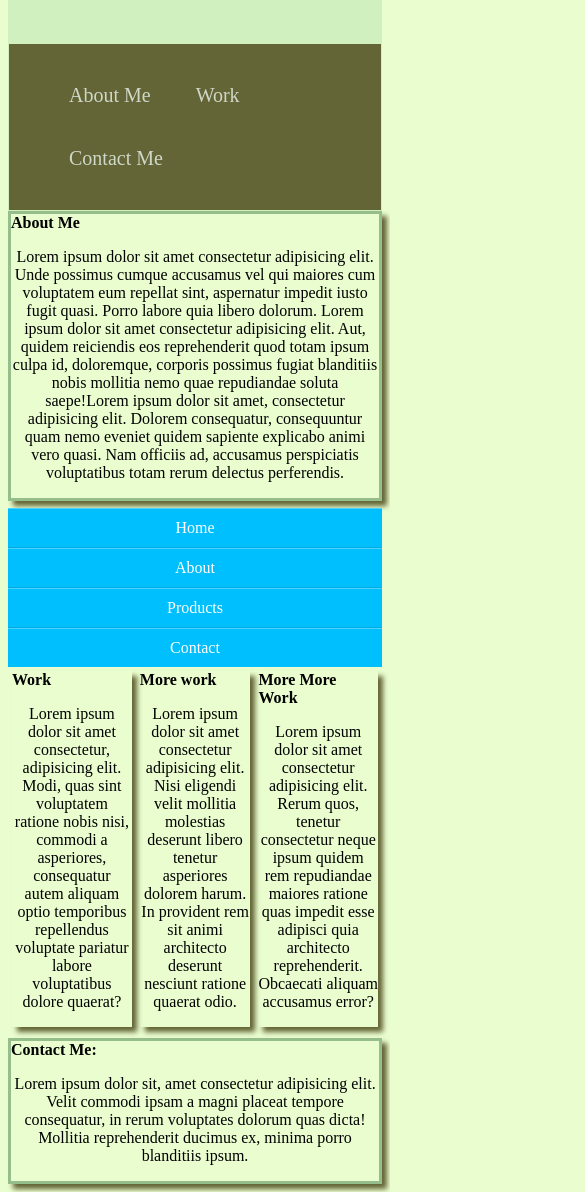
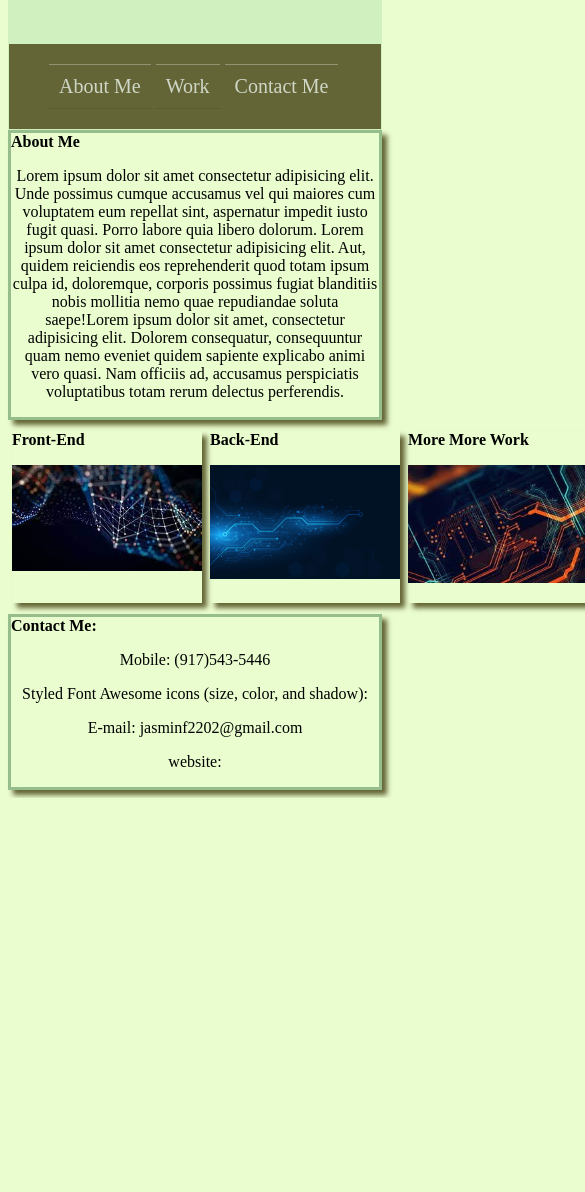
Before and after one commit to Jazzyjz/CSS-challenge022, a plain HTML site: page index.html in a window 390 px wide. Shown: the part 219-1411 px from the top of the page, 585 px wide, since content can reach past the window. After the commit the page ends 1017 px from the top, so only its background shows below. Drawn offline with Linux system fonts and the light colour scheme.

Commit message:
tidy up work

```diff
--- a/assets/style.css
+++ b/assets/style.css
@@ -64,54 +64,36 @@ p {
     background-color:#96BE8C ;
 }
 
-.navigation {
-    display: flex;
-    flex-flow: row wrap;
-    justify-content: flex-end;
-
-    list-style: none;
-    margin: 0;
-    background: deepskyblue;
-  }
-
-.navigation a {
-    text-decoration: none;
-    display: block;
-    padding: 1em;
-    color: white;
-
-}
-
-.navigation a:hover {
-  background: #1565C0;
-}
 
 @media all and (max-width: 800px) {
-  .navigation {
+  nav {
     justify-content: space-around;
   }
 }
 @media all and (max-width: 600px) {
-    .navigation {
+    nav {
       flex-flow: column wrap;
       padding: 0;
     }
-    .navigation a {
+    nav a {
       text-align: center;
       padding: 10px;
       border-top: 1px solid rgba(255, 255, 255,0.3);
       border-bottom: 1px solid rgba(0, 0, 0, 0.1);
     }
-    .navigation li:last-of-type a {
+    nav li:last-of-type a {
       border-bottom: none;
     }
   }
 
 
-
 .info{
     display: flex;
+    justify-content:space-around;
 
+}
+.info img {
+    max-width:190px;
 }
 .info:hover {
     background-color:#96BE8C ;
@@ -120,7 +102,6 @@ p {
 .Work  {
     box-shadow:5px 5px 5px #646536;
     margin: 4px;
-
 }
 .Work:hover {
     background-color:#96BE8C ;
@@ -140,42 +121,13 @@ p {
 .moremore :hover {
     background-color:#96BE8C ;
 }
-#Contact-me{
+footer{
     border-color: #96BE8C ;
     border-style: solid;
     margin-top: 7px;
     box-shadow:5px 5px 5px #646536;
 
 }
-#Contact-me:hover {
+footer:hover {
     background-color:#96BE8C ;
 }
-
-
-h2{
-    font-size: 25px;
-    padding: 50px;
-    margin-top: 10px;
-}
-
-h3{
-    font-size: 25px;
-    padding: 50px;
-    margin-top: 10px;
-}
-
-h4{
-    font-size: 25px;
-    padding: 50px;
-    margin-top: 10px;
-}
-h5{
-    font-size: 25px;
-    padding: 50px;
-    margin-top: 10px;
-}
-h6{
-    font-size: 25px;
-    padding: 50px;
-    margin-top: 10px;
-}
--- a/index.html
+++ b/index.html
@@ -5,6 +5,7 @@
     <meta charset="UTF-8">
     <title>Professional Portfolio-Jasmin</title>
     <link rel="stylesheet" href="./assets/style.css">
+    <link rel="stylesheet" href="https://cdnjs.cloudflare.com/ajax/libs/font-awesome/4.7.0/css/font-awesome.min.css">
   </head>
 
 <body>
@@ -33,37 +34,47 @@
            </p>
       </section>
 
-      <ul class="navigation">
-        <li><a href="#">Home</a></li>
-        <li><a href="#">About</a></li>
-        <li><a href="#">Products</a></li>
-        <li><a href="#">Contact</a></li>
-      </ul>
         <section class="info">
             <section class="Work">
-               <strong>Work</strong>
+               <strong>Front-End</strong>
                  <p>
-                 Lorem ipsum dolor sit amet consectetur, adipisicing elit. Modi, quas sint voluptatem ratione nobis nisi, commodi a asperiores, consequatur autem aliquam optio temporibus repellendus voluptate pariatur labore voluptatibus dolore quaerat?
+                  <img src="./images/techhbgrnd.jpg" alt="Italian Trulli">
                  </p>
             </section>
 
             <section class = "More-work">
-              <strong>More work</strong>
-              <p>Lorem ipsum dolor sit amet consectetur adipisicing elit. Nisi eligendi velit mollitia molestias deserunt libero tenetur asperiores dolorem harum. In provident rem sit animi architecto deserunt nesciunt ratione quaerat odio.</p>
-
+              <strong>Back-End</strong>
+              <p>
+                <img src="./images/anotha1.jpg"
+              </p>
             </section>
 
             <Section class="moremore"> <strong>More More Work</strong>
-              <p>Lorem ipsum dolor sit amet consectetur adipisicing elit. Rerum quos, tenetur consectetur neque ipsum quidem rem repudiandae maiores ratione quas impedit esse adipisci quia architecto reprehenderit. Obcaecati aliquam accusamus error?</p>
+              <p>
+                <img src="./images/trechbru.jpg"
+              </p>
             </Section>
         </section>
 
 
-      <section id="Contact-me" > <strong>Contact Me:</strong>
+      <footer>
+         <strong>Contact Me:</strong>
 
-            <p>
-              Lorem ipsum dolor sit, amet consectetur adipisicing elit. Velit commodi ipsam a magni placeat tempore consequatur, in rerum voluptates dolorum quas dicta! Mollitia reprehenderit ducimus ex, minima porro blanditiis ipsum.
+            <p>Mobile: (917)543-5446
+              <i class="fas fa-band-aid"></i>
+<i class="fas fa-cat"></i>
+<i class="fas fa-dragon"></i>
+<i class="far fa-clock"></i>
+<i class="fas fa-clock"></i>
+
+<p>Styled Font Awesome icons (size, color, and shadow):</p>
+<i class="fas fa-clock" style="font-size:24px;"></i>
+<i class="fas fa-clock" style="font-size:36px;"></i>
+<i class="fas fa-clock" style="font-size:48px;color:red;"></i>
+<i class="fas fa-clock" style="font-size:60px;color:lightblue;text-shadow:2px 2px 4px #000000;"></i>
             </p>
-      </section>
+            <p>E-mail: jasminf2202@gmail.com</p>
+            <p>website: </p>
+      </footer>
 
 </body>
```
Also changed, not shown: images/anotha1.jpg (added), images/techhbgrnd2.png (added), images/trechbru.jpg (added).
